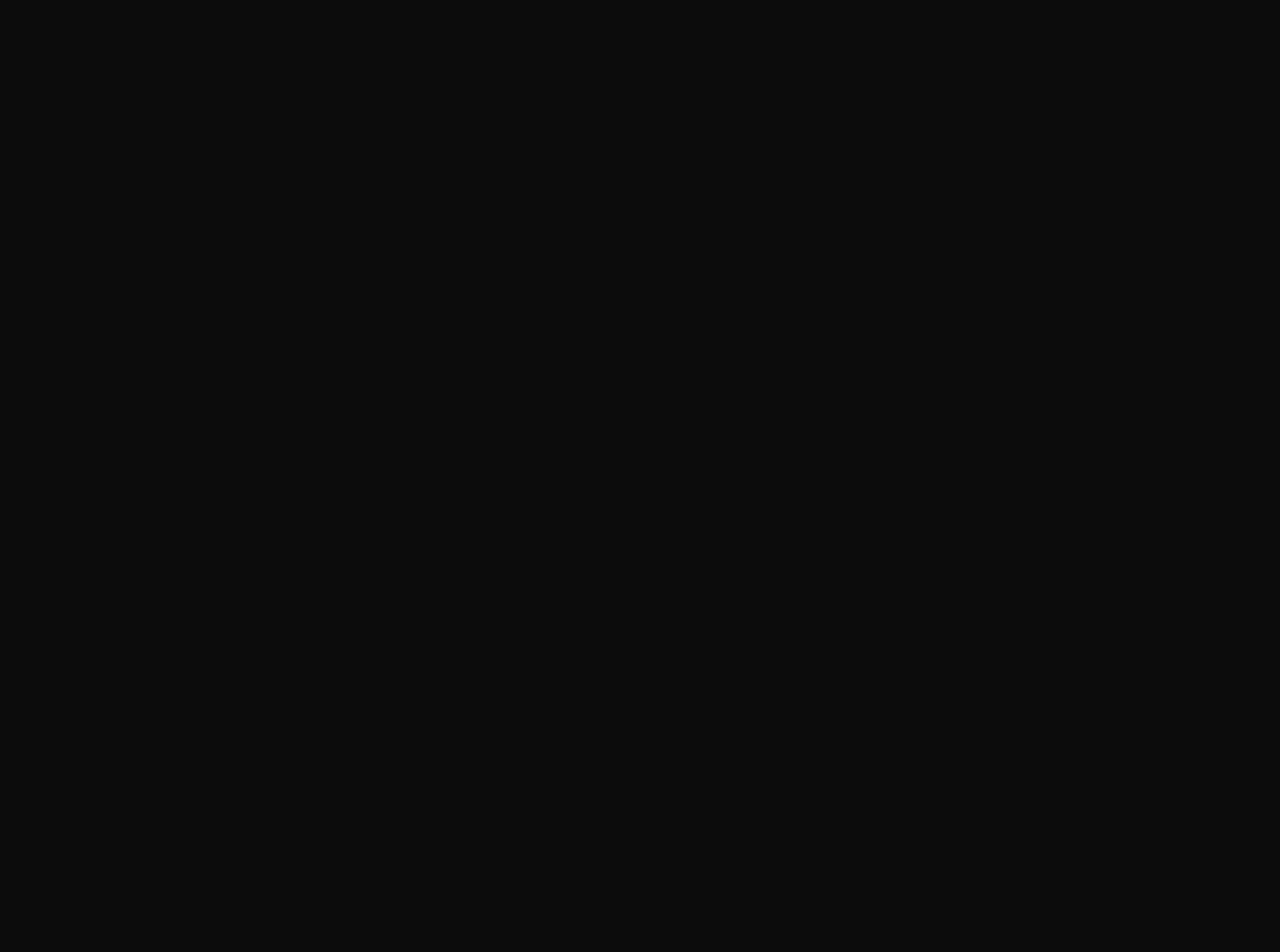
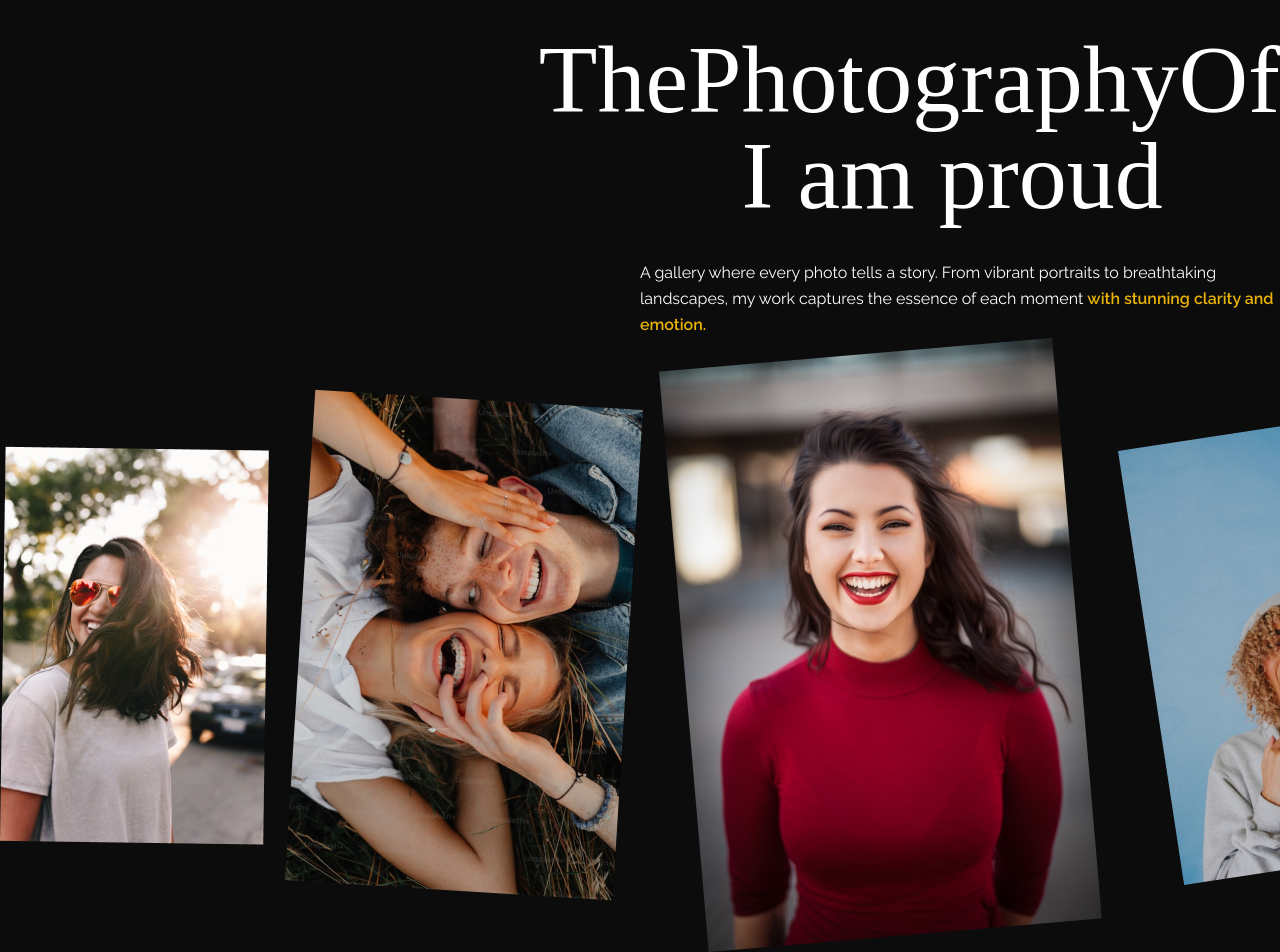
Before and after one commit to HumptyDumpy01/timeless-view-app, a React (Vite) app: page / in a window 1280 px wide. Shown: the part 832-1784 px from the top of the page. Before the commit the page ends 800 px from the top, so only its background shows below. Built offline with nearby package versions, Linux system fonts and the light colour scheme; a web font is replaced by a local one.

Commit message:
Implemented photography section

```diff
--- a/package.json
+++ b/package.json
@@ -12,8 +12,10 @@
   "dependencies": {
     "@fontsource/italiana": "^5.1.0",
     "@fontsource/raleway": "^5.1.0",
+    "@tailwindcss/typography": "^0.5.15",
     "react": "^18.3.1",
-    "react-dom": "^18.3.1"
+    "react-dom": "^18.3.1",
+    "tailwind-scrollbar": "^3.1.0"
   },
   "devDependencies": {
     "@eslint/js": "^9.13.0",
--- a/src/App.tsx
+++ b/src/App.tsx
@@ -1,14 +1,32 @@
 import Hero from './components/Layout/Hero.tsx';
+import Photography from './components/Layout/Photography.tsx';
+import Photo1 from './assets/photography/photo-1.png';
+import Photo2 from './assets/photography/photo-2.png';
+import Photo3 from './assets/photography/photo-3.png';
+import Photo4 from './assets/photography/photo-4.png';
+import Photo5 from './assets/photography/photo-5.png';
+import Photo6 from './assets/photography/photo-6.png';
 
 function App() {
   return (
     <>
       <div className={`w-full`}>
-        <div className={`h-screen bg-hero`}>
+        <div className={`h-screen bg-hero mb-16`}>
           <div className={`relative max-w-screen-xl m-auto pt-12`}>
             <Hero />
           </div>
         </div>
+        <main>
+          <Photography />
+          <div className={`flex items-center overflow-x-auto scrollbar-thin gap-4`}>
+            <img src={Photo1} alt={`Photo 1`} className={`w-full`} />
+            <img src={Photo2} alt={`Photo 2`} className={`w-full`} />
+            <img src={Photo3} alt={`Photo 3`} className={`w-full`} />
+            <img src={Photo4} alt={`Photo 4`} className={`w-full`} />
+            <img src={Photo5} alt={`Photo 5`} className={`w-full`} />
+            <img src={Photo6} alt={`Photo 6`} className={`w-full`} />
+          </div>
+        </main>
       </div>
     </>
   );
--- /dev/null
+++ b/src/components/Layout/Photography.tsx
@@ -0,0 +1,35 @@
+/* interface PhotographyType {
+  // children: ReactNode;
+} */
+
+import Heading from '../Typography/Heading.tsx';
+import HighlightLetter from '../Typography/HighlightLetter.tsx';
+import Paragraph from '../Typography/Paragraph.tsx';
+import HighlightText from '../Typography/HighlightText.tsx';
+
+function Photography(/*{  }: PhotographyType*/) {
+  return (
+    <>
+      <div className={`w-full max-w-screen-xl m-auto flex flex-col gap-9`}>
+        <Heading heading={(
+          <div className={`flex justify-end`}>
+            <HighlightLetter text={`T`} />he <HighlightLetter text={`P`} />hotography <br />
+            I am proud <HighlightLetter text={`O`} />f
+          </div>
+        )} />
+        <div className={`ml-auto`}>
+          <Paragraph text={(
+            <>
+              A gallery where every photo tells a story. From vibrant portraits to
+              breathtaking landscapes, my work
+              captures the essence of each moment <HighlightText highlightColor={`yellow`}
+                                                                 text={`with stunning clarity and emotion.`} />
+            </>
+          )} />
+        </div>
+      </div>
+    </>
+  );
+}
+
+export default Photography;
--- a/src/components/Typography/HighlightText.tsx
+++ b/src/components/Typography/HighlightText.tsx
@@ -1,12 +1,14 @@
 interface HighlightTextTextType {
   text: string;
+  highlightColor?: `white` | `yellow`;
   // children: ReactNode;
 }
 
-function HighlightText({ text }: HighlightTextTextType) {
+function HighlightText({ text, highlightColor = `white` }: HighlightTextTextType) {
+  const colorStyles = highlightColor === `white` ? `text-white` : `text-yellow-500`;
   return (
     <>
-      <span className={`inline-block font-semibold`}>{text}</span>
+      <span className={`font-semibold ${colorStyles}`}>{text}</span>
     </>
   );
 }
--- a/src/index.css
+++ b/src/index.css
@@ -35,9 +35,7 @@
     background-position: center;
 }
 
-/*
 *::selection {
-  background-color: #fff;
-  color: #fff;
+    background-color: #222;
+    color: #fff;
 }
-*/
--- a/tailwind.config.js
+++ b/tailwind.config.js
@@ -13,5 +13,8 @@
       }
     }
   },
-  plugins: []
+  plugins: [
+    require('@tailwindcss/typography'),
+    require('tailwind-scrollbar')
+  ]
 };
```
Also changed, not shown: 1 other file (tests, documents, lock files or other folders).
